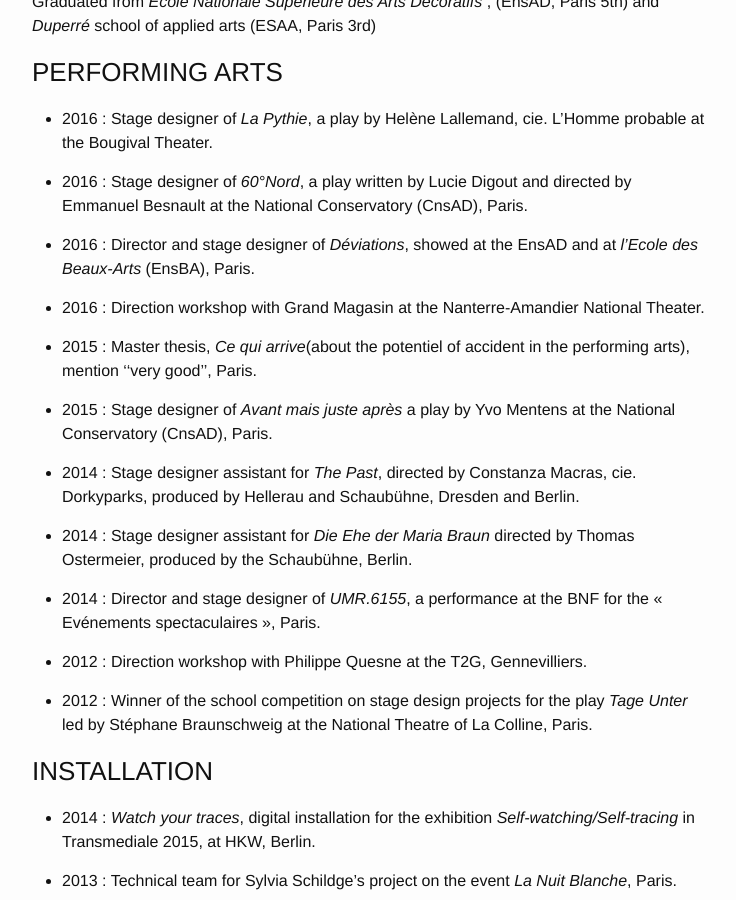
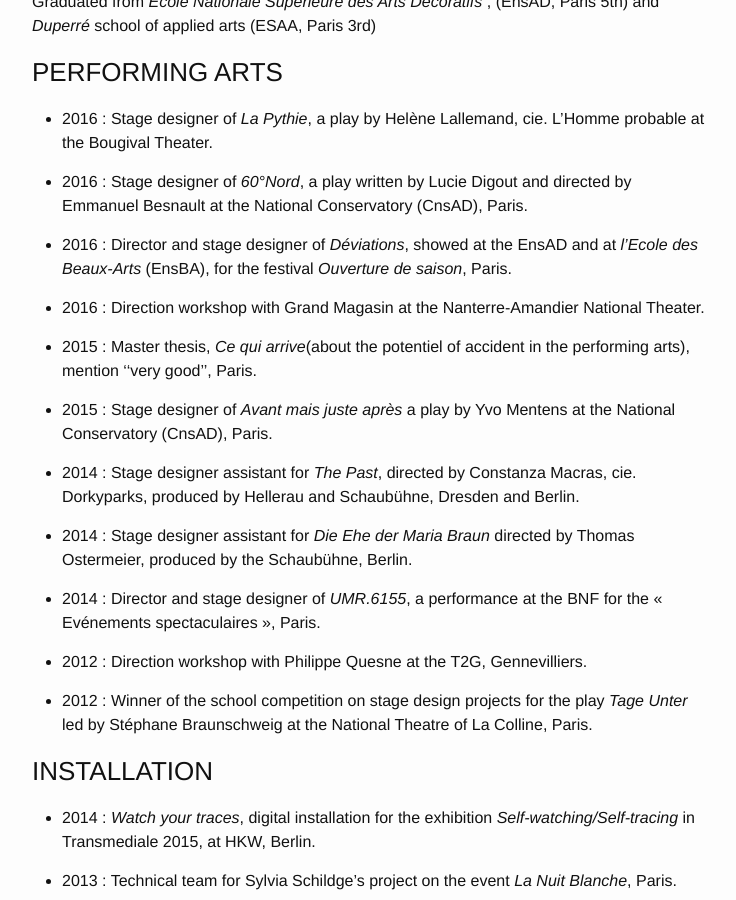
Before and after one commit to louiseds/louiseds.github.io, a Jekyll site: the page built from about.md, in a window 1280 px wide and 900 px high, scrolled down 677 px. Shown: the whole window, without its empty margins (268-1004 px from the left). Built offline with Jekyll 4.4.1, drawn with Linux system fonts in a browser that asks for light colours.

Commit message:
Updated About

```diff
--- a/about.md
+++ b/about.md
@@ -18,7 +18,7 @@
 
 * 2016 : Stage designer of _60°Nord_, a play written by Lucie Digout and directed by Emmanuel Besnault at the National Conservatory (CnsAD), Paris.
 
-* 2016 : Director and stage designer of _Déviations_, showed at the EnsAD and at _l'Ecole des Beaux-Arts_  (EnsBA), Paris.
+* 2016 : Director and stage designer of _Déviations_, showed at the EnsAD and at _l'Ecole des Beaux-Arts_  (EnsBA), for the festival _Ouverture de saison_,  Paris.
 
 * 2016 : Direction workshop with Grand Magasin at the Nanterre-Amandier National Theater.
 
```
